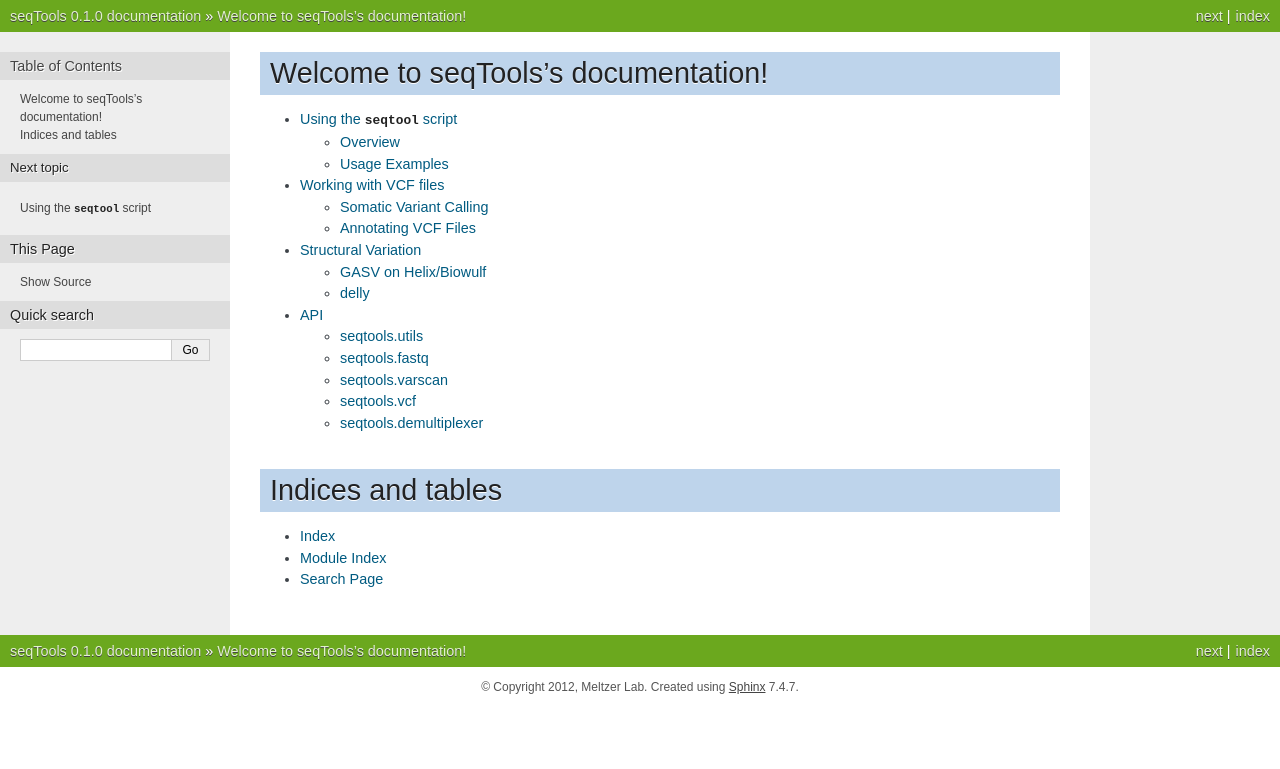
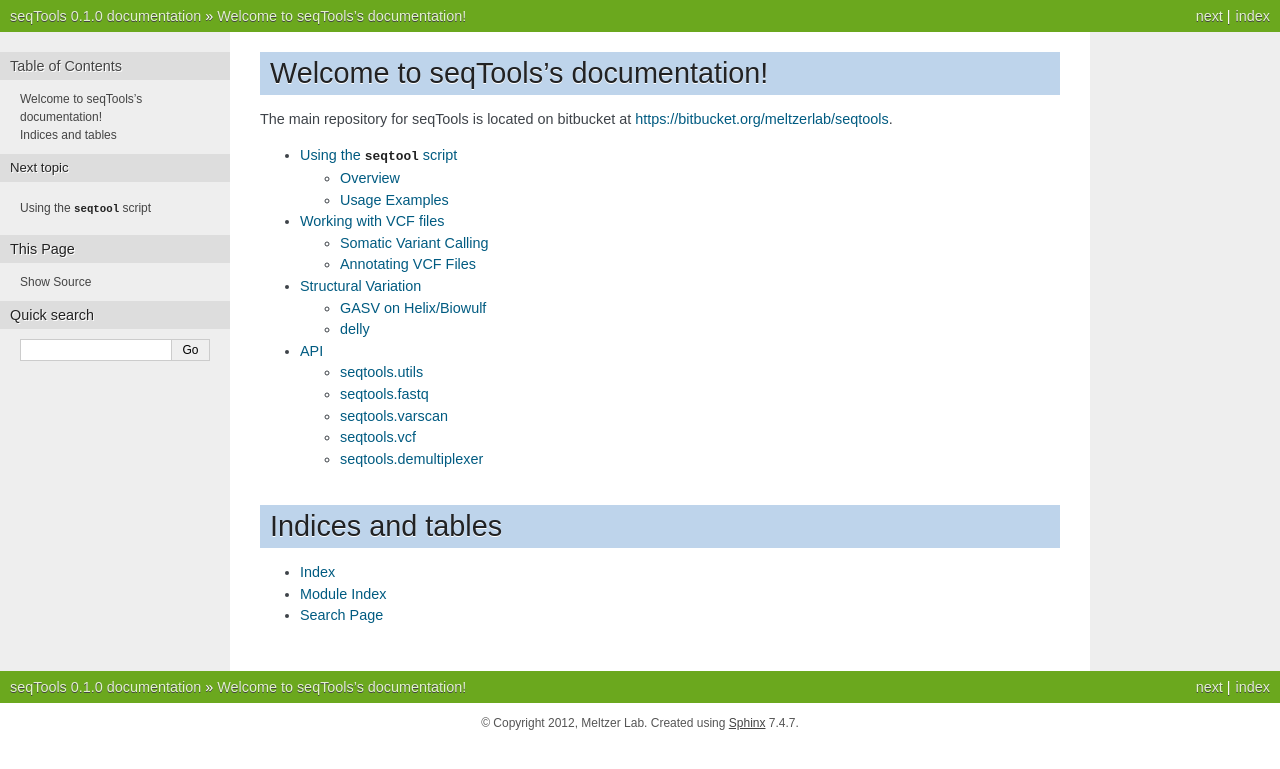
Before and after one commit to seandavi/SDST, a Sphinx documentation site: the page built from doc/index.rst, in a window 1280 px wide. Shown: the top 769 px of the page. Built offline with Sphinx 7.4.7, drawn with Linux system fonts in a browser that asks for light colours.

Commit message:
Added link in documention to bitbucket

```diff
--- a/doc/index.rst
+++ b/doc/index.rst
@@ -5,6 +5,8 @@
 
 Welcome to seqTools's documentation!
 ====================================
+
+The main repository for seqTools is located on bitbucket at https://bitbucket.org/meltzerlab/seqtools.
 
 .. toctree::
    :maxdepth: 2
```
